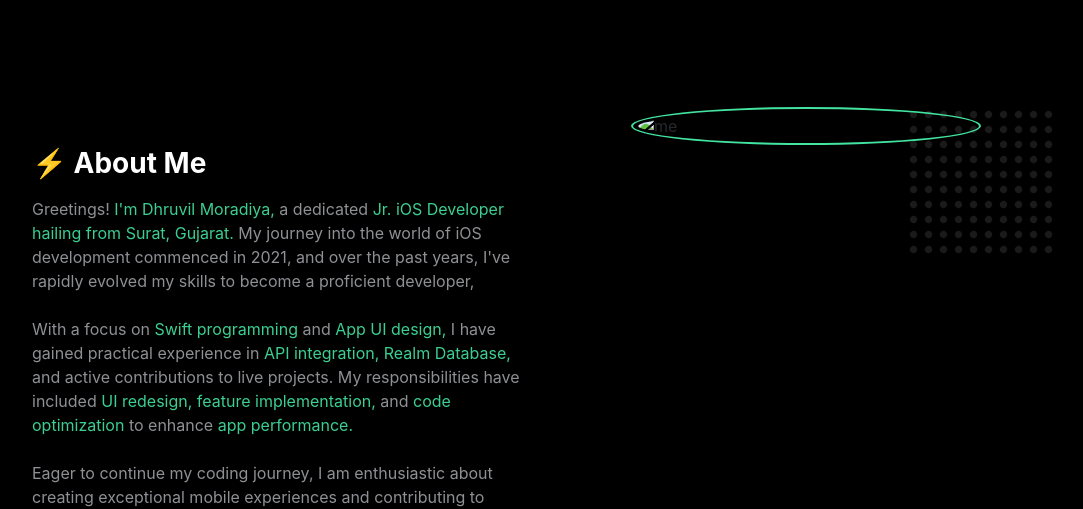
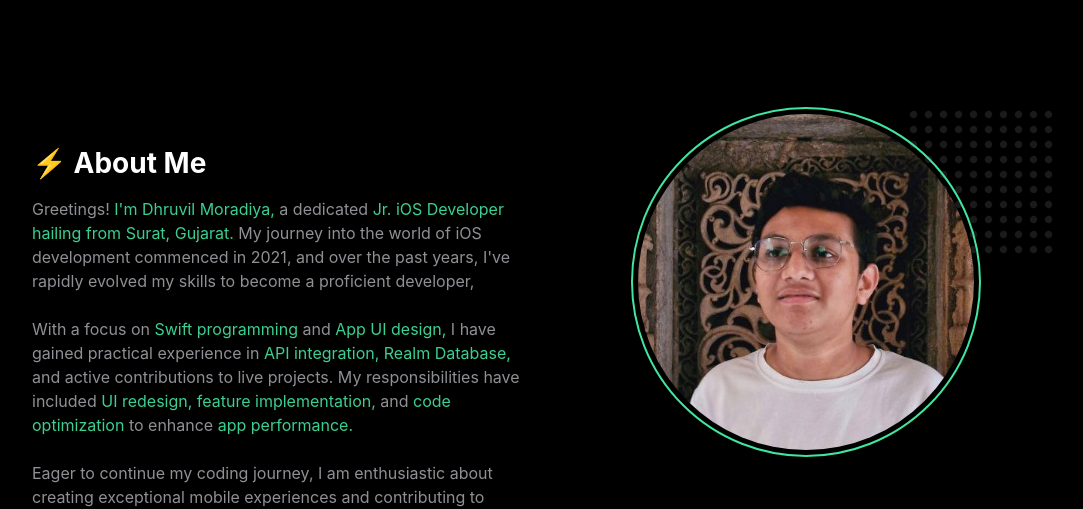
Before and after one commit to dhruvil989/Portfolio-Website, a plain HTML site: page index.html in a window 1280 px wide. Shown: the part 820-1329 px from the top of the page, without its empty margins (96-1179 px from the left). Drawn offline with nearby package versions, Linux system fonts and the light colour scheme; files that its build step writes are made by us from their sources.

Commit message:
Update index.html

```diff
--- a/index.html
+++ b/index.html
@@ -163,7 +163,7 @@ Eager to continue my coding journey, I am enthusiastic about creating exceptiona
             <div class="my-image-main">
               <div class="my-image">
                 <img
-                  src="images/dhruvilphoto.jpg"
+                  src="images/dhruvilphoto1.jpg"
                   alt="me"
                   class="my-image-photo"
                   data-aos="fade-up"
```
